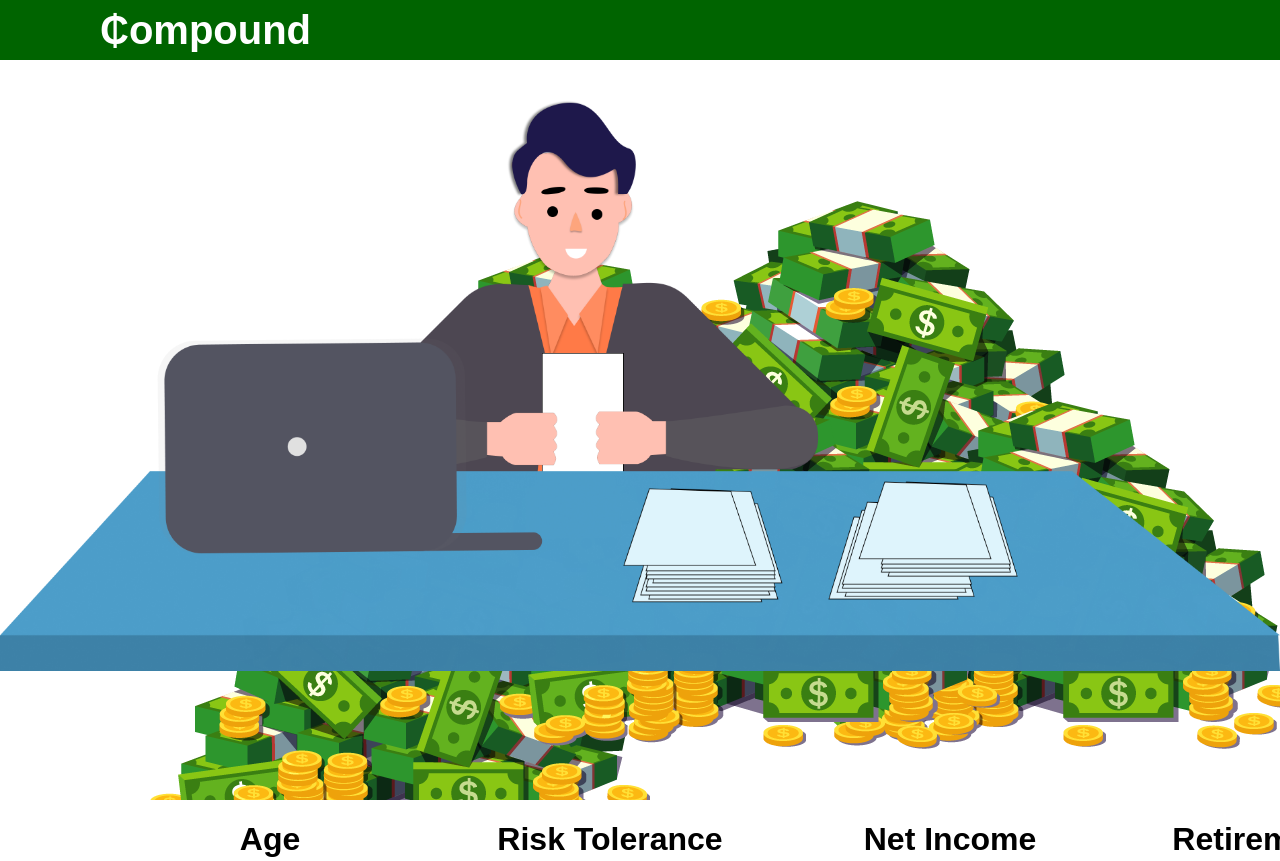
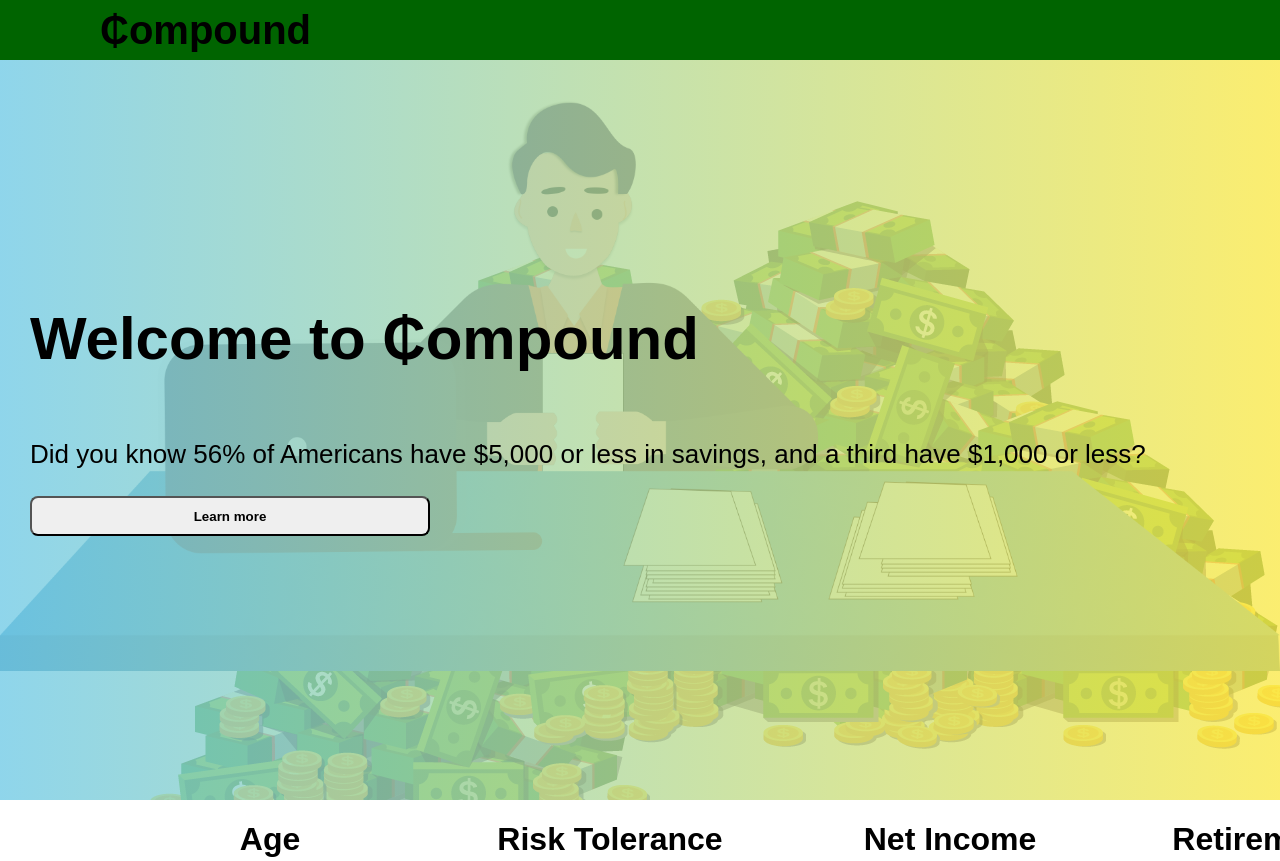
Before and after one commit to edmondthui/compound, a website built with webpack: page index.html in a window 1280 px wide. Shown: the top 861 px of the page. Built offline with nearby package versions, Linux system fonts and the light colour scheme.

Commit message:
:art: add message to landing page

```diff
--- a/index.html
+++ b/index.html
@@ -16,6 +16,11 @@
   </div>
 
   <div class="parallax">
+    <div class="welcome">
+      <h1 class="welcome-title">Welcome to ₵ompound</h1>
+      <p class="welcome-message">Did you know 56% of Americans have $5,000 or less in savings, and a third have $1,000 or less?</p>
+      <button class="welcome-button">Learn more</button>
+    </div>
     <img src="desk.png" alt="Desk" id="desk">
     <img src="cash.png" alt="Cash" id="cash1">
     <img src="cash.png" alt="Cash" id="cash2">
--- a/src/styles/index.scss
+++ b/src/styles/index.scss
@@ -12,7 +12,7 @@
 }
 
 #header a {
-  color: white;
+  color: black;
   text-decoration: none;
   font-size: 40px;
   font-weight: 700;
@@ -292,3 +292,30 @@ body {
   margin-left: 500px;
   z-index: 1;
 }
+
+.welcome-title {
+  font-size: 60px;
+}
+
+.welcome-message {
+  font-size: 26px;
+}
+
+.welcome-button {
+  opacity: 1;
+  width: 400px;
+  height: 40px;
+  font-weight: 700;
+  border-radius: 8px;
+}
+
+.welcome {
+  background-image: linear-gradient(to right, rgba(115, 203, 230, 0.8), rgba(250, 233, 76, 0.8));
+  z-index: 3;
+  display: flex;
+  justify-content: center;
+  flex-direction: column;
+  padding: 30px;
+  width: 100%;
+  height: 100%;
+}
```
